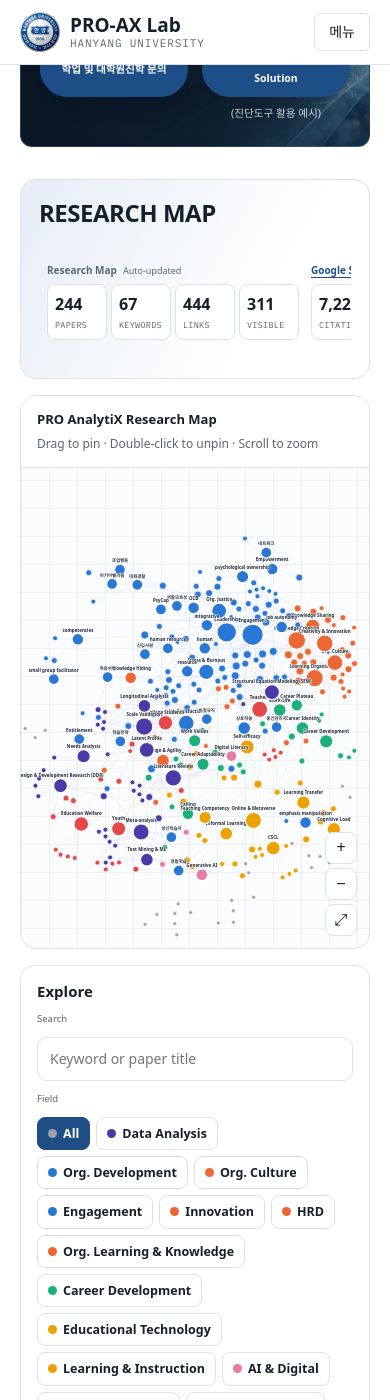
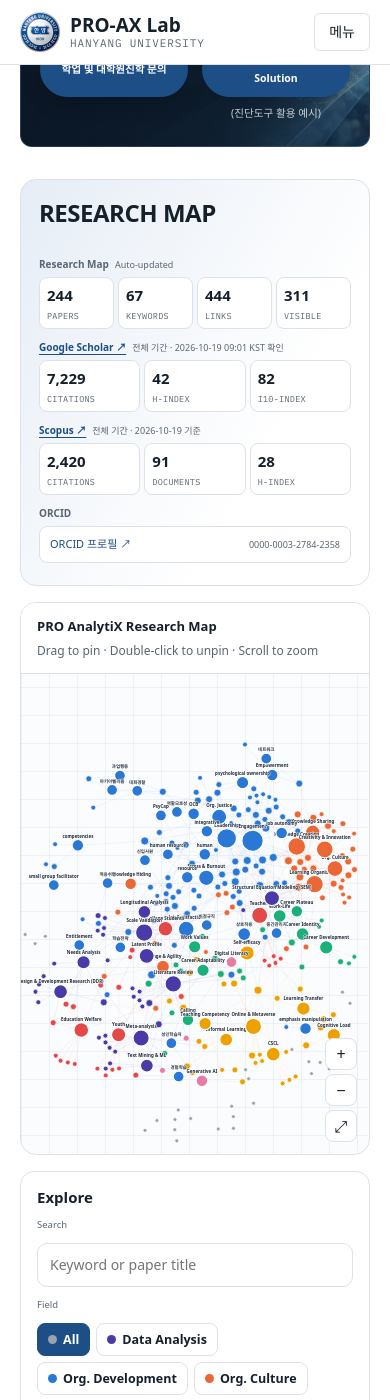
Before and after one commit to drsprolab/drsprolab.github.io, a Jekyll site: the page built from index.html, in a window 390 px wide and 1400 px high, scrolled down 378 px. Built offline with Jekyll 4.4.1, drawn with Linux system fonts in a browser that asks for light colours; some web fonts are replaced.

Commit message:
fix(rmap): 모바일에서 Research Map 지표를 가로 스크롤 없이 표시
700px 이하에서는 Research Map·Google Scholar·Scopus·ORCID 지표 묶음을
가로 한 줄 스크롤 대신 위아래로 쌓고 칸을 조금 작게 해 한 번에 보이게 함.

Co-Authored-By: Claude Opus 5.5 <noreply@anthropic.com>

```diff
--- a/assets/css/style.css
+++ b/assets/css/style.css
@@ -1116,3 +1116,12 @@ main.container { overflow-x: clip; }
   .submenu { display: flex; flex-wrap: wrap; gap: 0 14px; padding: 0; }
   .submenu a { padding: 3px 0; font-size: 13px; }
 }
+
+/* 대문 Research Map 지표: 휴대폰에서는 옆으로 밀지 않아도 ORCID까지 다 보이게 네 묶음을 위아래로 쌓고 조금 작게 */
+@media (max-width: 700px) {
+  .rmap-metrics { grid-template-columns: minmax(0, 1fr); gap: 10px; overflow-x: visible; padding: 2px 0 4px; }
+  .rmap-metrics-label { flex-wrap: wrap; white-space: normal; gap: 0 6px; margin-bottom: 4px; }
+  .rmap-metrics .rmap-stats div { min-height: 0; padding: 5px 7px; }
+  .rmap-metrics .rmap-stats dd { font-size: 15px; }
+  .rmap-orcid { min-height: 0; display: flex; flex-wrap: wrap; align-items: baseline; justify-content: space-between; gap: 2px 10px; padding: 8px 10px; }
+}
```
